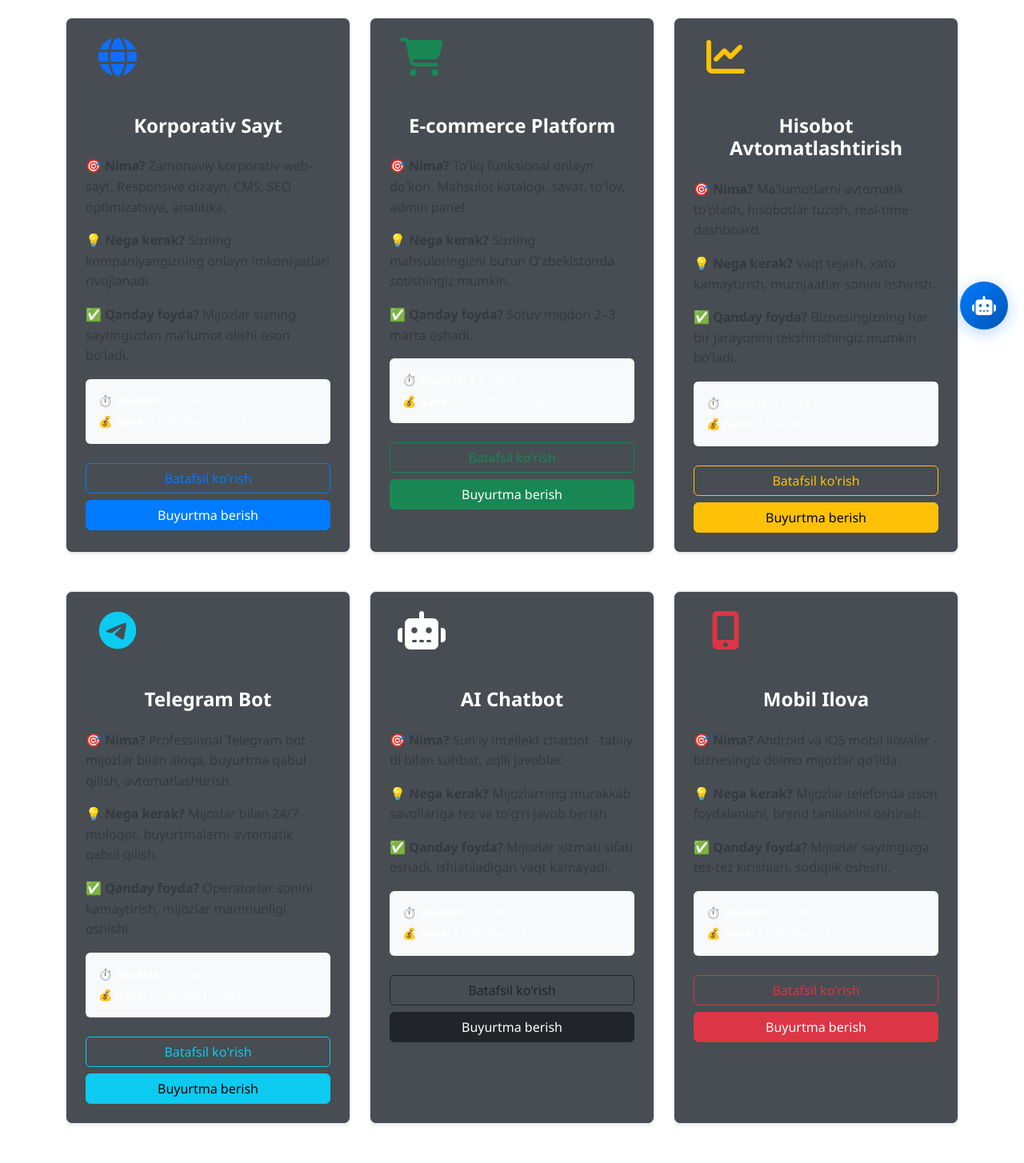
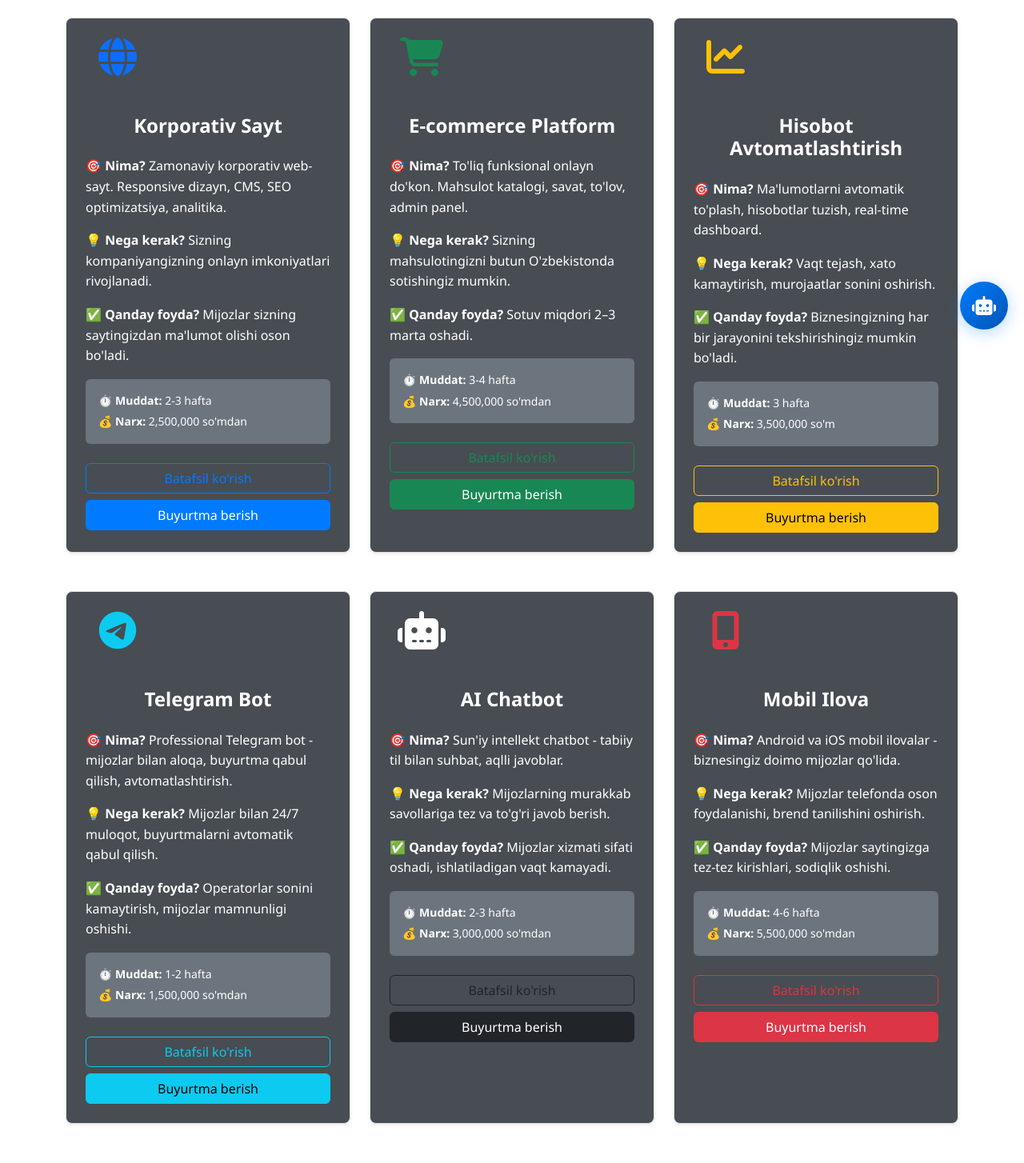
Before and after one commit to onlinemobi102-cpu/SmartBotuz, a Flask app: page /services in a window 1280 px wide. Shown: the part 368-1822 px from the top of the page at 80% size. Run offline with Flask 3, Linux system fonts and the light colour scheme.

Commit message:
Update service cards to display text in white on a dark background
Adjusted CSS for service cards in `services.html` to change text color to white and background to dark, improving readability as requested.

Replit-Commit-Author: Agent
Replit-Commit-Session-Id: 003afd2e-ef41-4b48-a104-28b0f56b6edf
Replit-Commit-Checkpoint-Type: full_checkpoint
Replit-Commit-Screenshot-Url: https://storage.googleapis.com/screenshot-production-us-central1/47b16ba7-206e-4536-9382-c86591df9ff7/003afd2e-ef41-4b48-a104-28b0f56b6edf/uka6dQw

```diff
--- a/templates/services.html
+++ b/templates/services.html
@@ -20,34 +20,34 @@
         <div class="row g-4">
             <!-- Korporativ Sayt -->
             <div class="col-lg-4 col-md-6">
-                <div class="service-card h-100 p-4 rounded-3 shadow-sm border bg-white">
+                <div class="service-card h-100 p-4 rounded-3 shadow-sm border style="background-color: rgba(52, 58, 64, 0.9); border: 1px solid rgba(255,255,255,0.1);"">
                     <div class="text-center mb-4">
                         <div class="service-icon mb-3">
                             <i class="fas fa-globe fa-3x text-primary"></i>
                         </div>
-                        <h4 class="fw-bold mb-3">Korporativ Sayt</h4>
+                        <h4 class="fw-bold mb-3 text-white">Korporativ Sayt</h4>
                     </div>
 
                     <div class="service-content mb-4">
                         <div class="question-block mb-3">
-                            <p class="text-dark mb-2">
+                            <p class="text-white mb-2">
                                 <strong>🎯 Nima?</strong> Zamonaviy korporativ web-sayt. Responsive dizayn, CMS, SEO optimizatsiya, analitika.
                             </p>
                         </div>
 
                         <div class="question-block mb-3">
-                            <p class="text-dark mb-2">
+                            <p class="text-white mb-2">
                                 <strong>💡 Nega kerak?</strong> Sizning kompaniyangizning onlayn imkoniyatlari rivojlanadi.
                             </p>
                         </div>
 
                         <div class="question-block mb-3">
-                            <p class="text-dark mb-2">
+                            <p class="text-white mb-2">
                                 <strong>✅ Qanday foyda?</strong> Mijozlar sizning saytingizdan ma'lumot olishi oson bo'ladi.
                             </p>
                         </div>
 
-                        <div class="project-info bg-light p-3 rounded mb-3">
+                        <div class="project-info bg-secondary p-3 rounded mb-3">
                             <p class="mb-1 small"><strong>⏱️ Muddat:</strong> 2-3 hafta</p>
                             <p class="mb-0 small"><strong>💰 Narx:</strong> 2,500,000 so'mdan</p>
                         </div>
@@ -62,34 +62,34 @@
 
             <!-- E-commerce Platform -->
             <div class="col-lg-4 col-md-6">
-                <div class="service-card h-100 p-4 rounded-3 shadow-sm border bg-white">
+                <div class="service-card h-100 p-4 rounded-3 shadow-sm border style="background-color: rgba(52, 58, 64, 0.9); border: 1px solid rgba(255,255,255,0.1);"">
                     <div class="text-center mb-4">
                         <div class="service-icon mb-3">
                             <i class="fas fa-shopping-cart fa-3x text-success"></i>
                         </div>
-                        <h4 class="fw-bold mb-3">E-commerce Platform</h4>
+                        <h4 class="fw-bold mb-3 text-white">E-commerce Platform</h4>
                     </div>
 
                     <div class="service-content mb-4">
                         <div class="question-block mb-3">
-                            <p class="text-dark mb-2">
+                            <p class="text-white mb-2">
                                 <strong>🎯 Nima?</strong> To'liq funksional onlayn do'kon. Mahsulot katalogi, savat, to'lov, admin panel.
                             </p>
                         </div>
 
                         <div class="question-block mb-3">
-                            <p class="text-dark mb-2">
+                            <p class="text-white mb-2">
                                 <strong>💡 Nega kerak?</strong> Sizning mahsulotingizni butun O'zbekistonda sotishingiz mumkin.
                             </p>
                         </div>
 
                         <div class="question-block mb-3">
-                            <p class="text-dark mb-2">
+                            <p class="text-white mb-2">
                                 <strong>✅ Qanday foyda?</strong> Sotuv miqdori 2–3 marta oshadi.
                             </p>
                         </div>
 
-                        <div class="project-info bg-light p-3 rounded mb-3">
+                        <div class="project-info bg-secondary p-3 rounded mb-3">
                             <p class="mb-1 small"><strong>⏱️ Muddat:</strong> 3-4 hafta</p>
                             <p class="mb-0 small"><strong>💰 Narx:</strong> 4,500,000 so'mdan</p>
                         </div>
@@ -104,34 +104,34 @@
 
             <!-- Hisobot Avtomatlashtirish -->
             <div class="col-lg-4 col-md-6">
-                <div class="service-card h-100 p-4 rounded-3 shadow-sm border bg-white">
+                <div class="service-card h-100 p-4 rounded-3 shadow-sm border style="background-color: rgba(52, 58, 64, 0.9); border: 1px solid rgba(255,255,255,0.1);"">
                     <div class="text-center mb-4">
                         <div class="service-icon mb-3">
                             <i class="fas fa-chart-line fa-3x text-warning"></i>
                         </div>
-                        <h4 class="fw-bold mb-3">Hisobot Avtomatlashtirish</h4>
+                        <h4 class="fw-bold mb-3 text-white">Hisobot Avtomatlashtirish</h4>
                     </div>
 
                     <div class="service-content mb-4">
                         <div class="question-block mb-3">
-                            <p class="text-dark mb-2">
+                            <p class="text-white mb-2">
                                 <strong>🎯 Nima?</strong> Ma'lumotlarni avtomatik to'plash, hisobotlar tuzish, real-time dashboard.
                             </p>
                         </div>
 
                         <div class="question-block mb-3">
-                            <p class="text-dark mb-2">
+                            <p class="text-white mb-2">
                                 <strong>💡 Nega kerak?</strong> Vaqt tejash, xato kamaytirish, murojaatlar sonini oshirish.
                             </p>
                         </div>
 
                         <div class="question-block mb-3">
-                            <p class="text-dark mb-2">
+                            <p class="text-white mb-2">
                                 <strong>✅ Qanday foyda?</strong> Biznesingizning har bir jarayonini tekshirishingiz mumkin bo'ladi.
                             </p>
                         </div>
 
-                        <div class="project-info bg-light p-3 rounded mb-3">
+                        <div class="project-info bg-secondary p-3 rounded mb-3">
                             <p class="mb-1 small"><strong>⏱️ Muddat:</strong> 3 hafta</p>
                             <p class="mb-0 small"><strong>💰 Narx:</strong> 3,500,000 so'm</p>
                         </div>
@@ -149,34 +149,34 @@
         <div class="row g-4 mt-4">
             <!-- Telegram Bot -->
             <div class="col-lg-4 col-md-6">
-                <div class="service-card h-100 p-4 rounded-3 shadow-sm border bg-white">
+                <div class="service-card h-100 p-4 rounded-3 shadow-sm border style="background-color: rgba(52, 58, 64, 0.9); border: 1px solid rgba(255,255,255,0.1);"">
                     <div class="text-center mb-4">
                         <div class="service-icon mb-3">
                             <i class="fab fa-telegram fa-3x text-info"></i>
                         </div>
-                        <h4 class="fw-bold mb-3">Telegram Bot</h4>
+                        <h4 class="fw-bold mb-3 text-white">Telegram Bot</h4>
                     </div>
 
                     <div class="service-content mb-4">
                         <div class="question-block mb-3">
-                            <p class="text-dark mb-2">
+                            <p class="text-white mb-2">
                                 <strong>🎯 Nima?</strong> Professional Telegram bot - mijozlar bilan aloqa, buyurtma qabul qilish, avtomatlashtirish.
                             </p>
                         </div>
 
                         <div class="question-block mb-3">
-                            <p class="text-dark mb-2">
+                            <p class="text-white mb-2">
                                 <strong>💡 Nega kerak?</strong> Mijozlar bilan 24/7 muloqot, buyurtmalarni avtomatik qabul qilish.
                             </p>
                         </div>
 
                         <div class="question-block mb-3">
-                            <p class="text-dark mb-2">
+                            <p class="text-white mb-2">
                                 <strong>✅ Qanday foyda?</strong> Operatorlar sonini kamaytirish, mijozlar mamnunligi oshishi.
                             </p>
                         </div>
 
-                        <div class="project-info bg-light p-3 rounded mb-3">
+                        <div class="project-info bg-secondary p-3 rounded mb-3">
                             <p class="mb-1 small"><strong>⏱️ Muddat:</strong> 1-2 hafta</p>
                             <p class="mb-0 small"><strong>💰 Narx:</strong> 1,500,000 so'mdan</p>
                         </div>
@@ -191,34 +191,34 @@
 
             <!-- AI Chatbot -->
             <div class="col-lg-4 col-md-6">
-                <div class="service-card h-100 p-4 rounded-3 shadow-sm border bg-white">
+                <div class="service-card h-100 p-4 rounded-3 shadow-sm border style="background-color: rgba(52, 58, 64, 0.9); border: 1px solid rgba(255,255,255,0.1);"">
                     <div class="text-center mb-4">
                         <div class="service-icon mb-3">
                             <i class="fas fa-robot fa-3x text-purple"></i>
                         </div>
-                        <h4 class="fw-bold mb-3">AI Chatbot</h4>
+                        <h4 class="fw-bold mb-3 text-white">AI Chatbot</h4>
                     </div>
 
                     <div class="service-content mb-4">
                         <div class="question-block mb-3">
-                            <p class="text-dark mb-2">
+                            <p class="text-white mb-2">
                                 <strong>🎯 Nima?</strong> Sun'iy intellekt chatbot - tabiiy til bilan suhbat, aqlli javoblar.
                             </p>
                         </div>
 
                         <div class="question-block mb-3">
-                            <p class="text-dark mb-2">
+                            <p class="text-white mb-2">
                                 <strong>💡 Nega kerak?</strong> Mijozlarning murakkab savollariga tez va to'g'ri javob berish.
                             </p>
                         </div>
 
                         <div class="question-block mb-3">
-                            <p class="text-dark mb-2">
+                            <p class="text-white mb-2">
                                 <strong>✅ Qanday foyda?</strong> Mijozlar xizmati sifati oshadi, ishlatiladigan vaqt kamayadi.
                             </p>
                         </div>
 
-                        <div class="project-info bg-light p-3 rounded mb-3">
+                        <div class="project-info bg-secondary p-3 rounded mb-3">
                             <p class="mb-1 small"><strong>⏱️ Muddat:</strong> 2-3 hafta</p>
                             <p class="mb-0 small"><strong>💰 Narx:</strong> 3,000,000 so'mdan</p>
                         </div>
@@ -233,34 +233,34 @@
 
             <!-- Mobil Ilova -->
             <div class="col-lg-4 col-md-6">
-                <div class="service-card h-100 p-4 rounded-3 shadow-sm border bg-white">
+                <div class="service-card h-100 p-4 rounded-3 shadow-sm border style="background-color: rgba(52, 58, 64, 0.9); border: 1px solid rgba(255,255,255,0.1);"">
                     <div class="text-center mb-4">
                         <div class="service-icon mb-3">
                             <i class="fas fa-mobile-alt fa-3x text-danger"></i>
                         </div>
-                        <h4 class="fw-bold mb-3">Mobil Ilova</h4>
+                        <h4 class="fw-bold mb-3 text-white">Mobil Ilova</h4>
                     </div>
 
                     <div class="service-content mb-4">
                         <div class="question-block mb-3">
-                            <p class="text-dark mb-2">
+                            <p class="text-white mb-2">
                                 <strong>🎯 Nima?</strong> Android va iOS mobil ilovalar - biznesingiz doimo mijozlar qo'lida.
                             </p>
                         </div>
 
                         <div class="question-block mb-3">
-                            <p class="text-dark mb-2">
+                            <p class="text-white mb-2">
                                 <strong>💡 Nega kerak?</strong> Mijozlar telefonda oson foydalanishi, brend tanilishini oshirish.
                             </p>
                         </div>
 
                         <div class="question-block mb-3">
-                            <p class="text-dark mb-2">
+                            <p class="text-white mb-2">
                                 <strong>✅ Qanday foyda?</strong> Mijozlar saytingizga tez-tez kirishlari, sodiqlik oshishi.
                             </p>
                         </div>
 
-                        <div class="project-info bg-light p-3 rounded mb-3">
+                        <div class="project-info bg-secondary p-3 rounded mb-3">
                             <p class="mb-1 small"><strong>⏱️ Muddat:</strong> 4-6 hafta</p>
                             <p class="mb-0 small"><strong>💰 Narx:</strong> 5,500,000 so'mdan</p>
                         </div>
```
